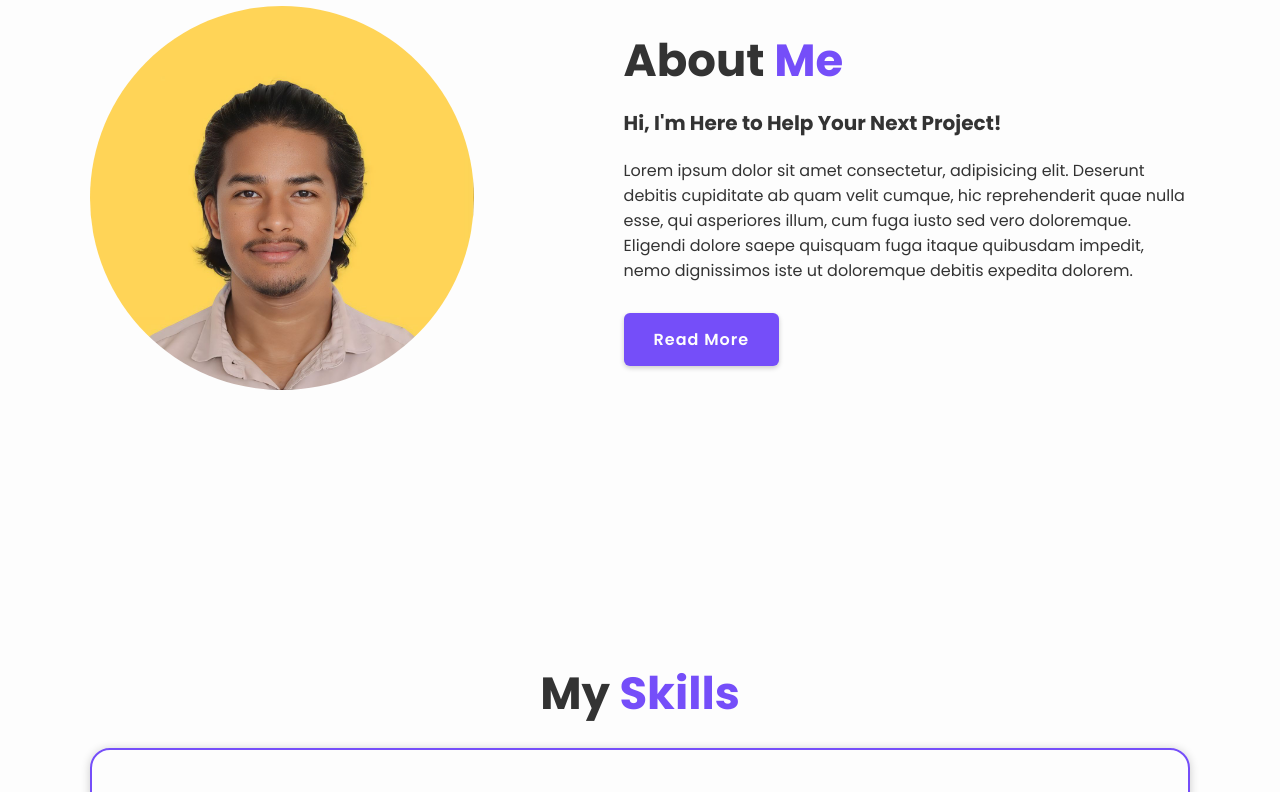
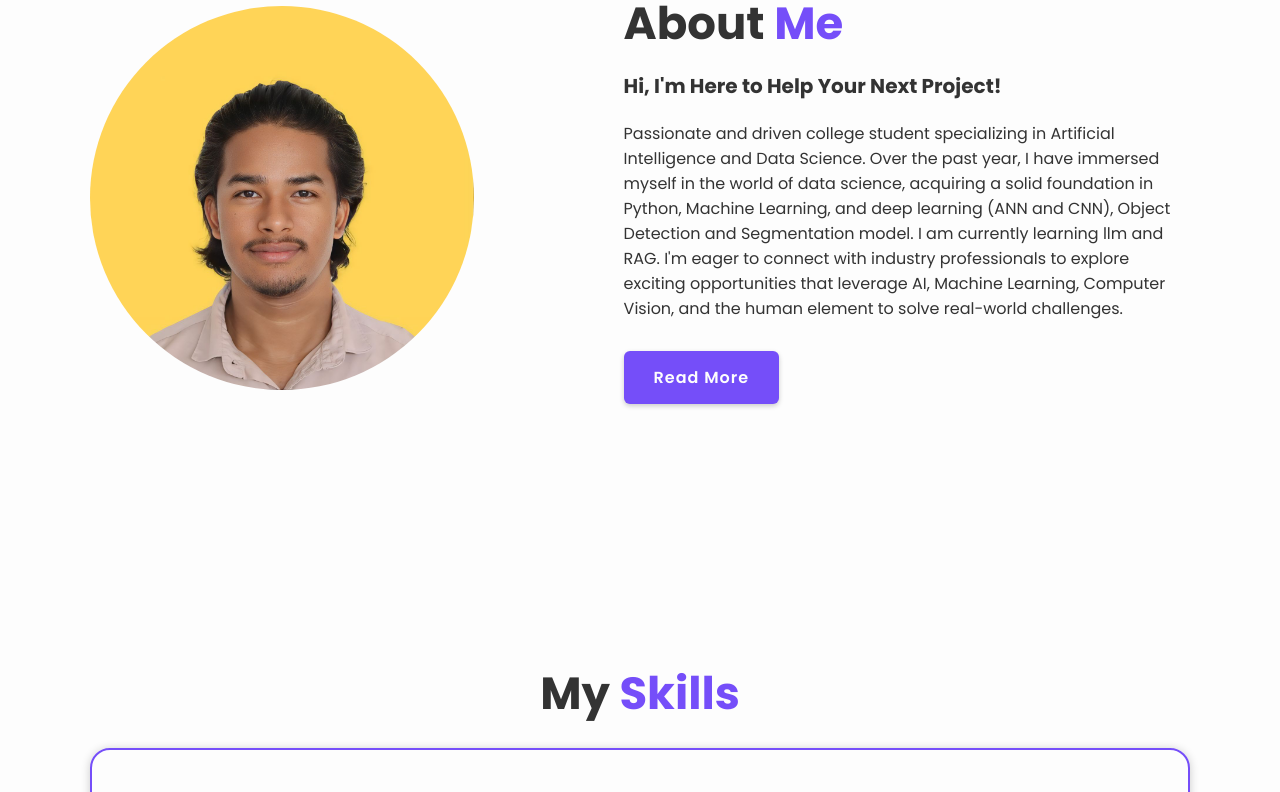
Before and after one commit to aashish1008/portfolio-webiste, a plain HTML site: page index.html in a window 1280 px wide. Shown: the part 1040-1832 px from the top of the page. Drawn offline with nearby package versions, Linux system fonts and the light colour scheme.

Commit message:
Update index.html

```diff
--- a/index.html
+++ b/index.html
@@ -4,10 +4,9 @@
     <meta charset="UTF-8">
     <meta name="viewport" content="width=device-width, initial-scale=1.0">
     <title>Portfolio: Aashish Shrestha</title>
-    <!-- font link -->
+
     <link href='https://unpkg.com/boxicons@2.1.4/css/boxicons.min.css' rel='stylesheet'>
 
-    <!-- css link -->
     <link rel="stylesheet" href="css/style.css">
 </head>
 <body>
@@ -56,7 +55,8 @@
         <div class="about-content">
             <h2 class="heading">About <span>Me</span></h2>
             <h3>Hi, I'm Here to Help Your Next Project!</h3>
-            <p>Lorem ipsum dolor sit amet consectetur, adipisicing elit. Deserunt debitis cupiditate ab quam velit cumque, hic reprehenderit quae nulla esse, qui asperiores illum, cum fuga iusto sed vero doloremque. Eligendi dolore saepe quisquam fuga itaque quibusdam impedit, nemo dignissimos iste ut doloremque debitis expedita dolorem.</p>
+            <p>Passionate and driven college student specializing in Artificial Intelligence and Data Science. Over the past year, I have immersed myself in the world of data science, acquiring a solid foundation in Python, Machine Learning, and deep learning (ANN and CNN), Object Detection and Segmentation model. I am currently learning llm and RAG.
+            I'm eager to connect with industry professionals to explore exciting opportunities that leverage AI, Machine Learning, Computer Vision, and the human element to solve real-world challenges.</p>
 
             <a href="#" class="btn">Read More</a>
         </div>
```
